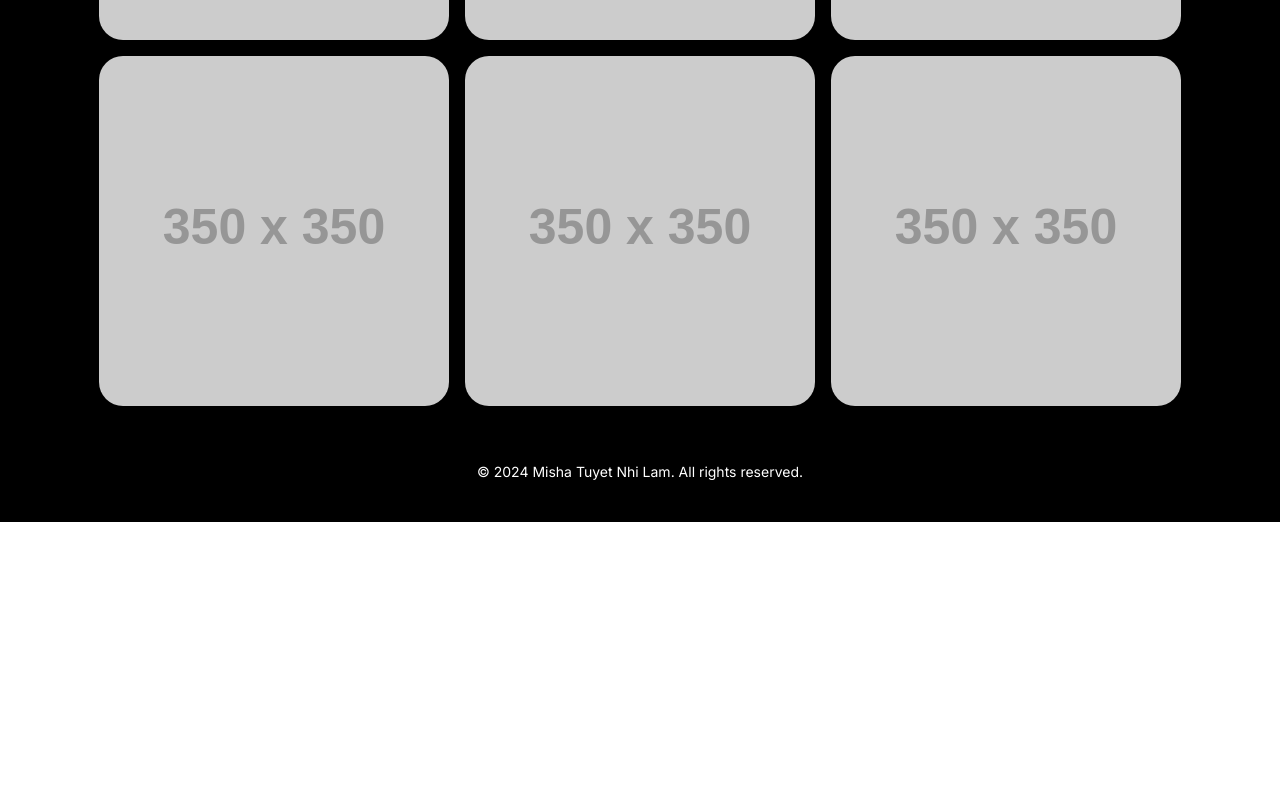
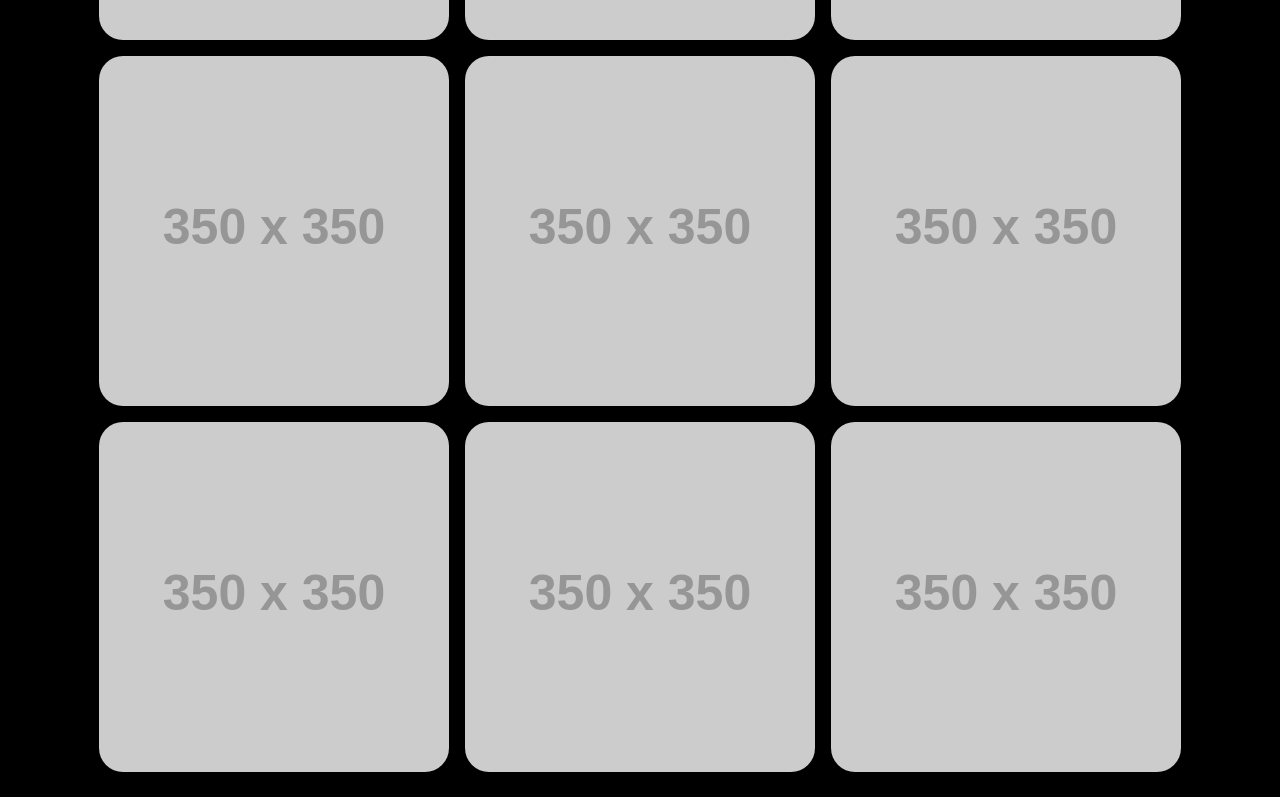
Before and after one commit to altshizu/portfolio-misha, a React (Create React App) app: page / in a window 1280 px wide. Shown: the part 2000-2797 px from the top of the page. Before the commit the page ends 2522 px from the top, so only its background shows below. Built offline with nearby package versions, Linux system fonts and the light colour scheme; the HTML template or start-up script is replaced by a standard one.

Commit message:
added 3 more projects

```diff
--- a/src/constants/index.ts
+++ b/src/constants/index.ts
@@ -53,4 +53,25 @@ export const projects = [
         image: "",
         link: ""
     },
+    {
+        id: 7,
+        name: "Placeholder Project 7",
+        description: "Lorem ipsum dolor sit amet consectetur adipisicing elit. Quisquam, reiciendis blanditiis eligendi, labore iure magni architecto rem beatae maxime eius, facilis velit. Cumque quod suscipit!",
+        image: "",
+        link: ""
+    },
+    {
+        id: 8,
+        name: "Placeholder Project 8",
+        description: "Lorem ipsum dolor sit amet consectetur adipisicing elit. Quisquam, reiciendis blanditiis eligendi, labore iure magni architecto rem beatae maxime eius, facilis velit. Cumque quod suscipit!",
+        image: "",
+        link: ""
+    },
+    {
+        id: 9,
+        name: "Placeholder Project 9",
+        description: "Lorem ipsum dolor sit amet consectetur adipisicing elit. Quisquam, reiciendis blanditiis eligendi, labore iure magni architecto rem beatae maxime eius, facilis velit. Cumque quod suscipit!",
+        image: "",
+        link: ""
+    },
 ]
```
